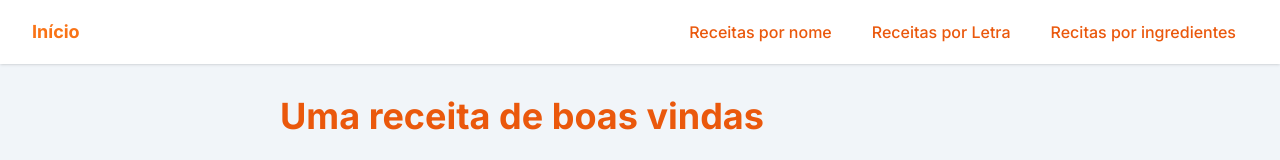
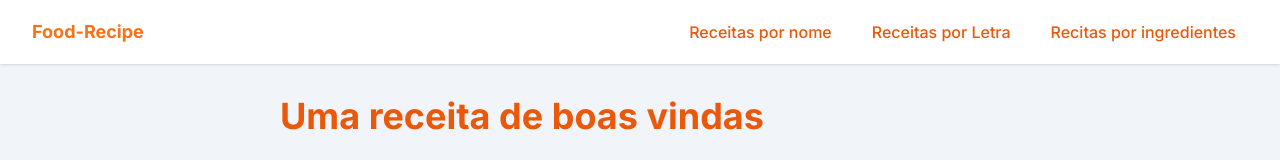
Before and after one commit to LucasAnselmoSilva12345/food-recipe, a React (Vite) app: page / in a window 1280 px wide. Shown: the top 160 px of the page. Built offline with nearby package versions, Linux system fonts and the light colour scheme; no server answers.

Commit message:
Fixe: Change Header title
Signed-off-by: LucasAnselmoSilva12345 <lucasanselmodasilva02@gmail.com>

```diff
--- a/src/components/Header/Header.tsx
+++ b/src/components/Header/Header.tsx
@@ -19,7 +19,7 @@ export function Header() {
               className="text-orange-500 font-inter font-bold text-lg"
               to="/"
             >
-              Início
+              Food-Recipe
             </Link>
           </div>
 
```
